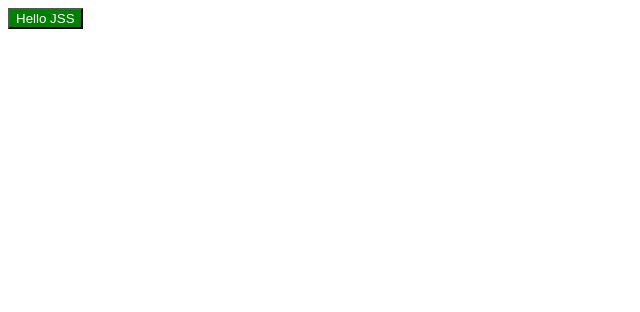
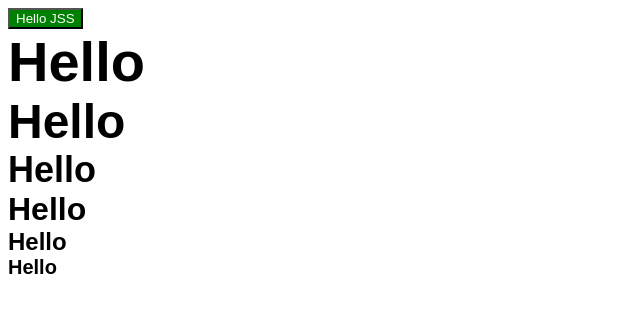
Before and after one commit to acmesquita/poc-jss, a React (Create React App) app: page / in a window 1280 px wide. Shown: the top 312 px of the page, without its empty margins (0-640 px from the left). Built offline with nearby package versions, Linux system fonts and the light colour scheme.

Commit message:
feat: create Typography component

```diff
--- a/src/App.jsx
+++ b/src/App.jsx
@@ -1,9 +1,15 @@
-import { Button, Theme } from './components'
+import { Button, Theme, Typography } from './components'
 
 function App() {
   return (
     <Theme>
       <Button>Hello JSS</Button>
+      <Typography variant="h1">Hello</Typography>
+      <Typography variant="h2">Hello</Typography>
+      <Typography variant="h3">Hello</Typography>
+      <Typography variant="h4">Hello</Typography>
+      <Typography variant="h5">Hello</Typography>
+      <Typography variant="h6">Hello</Typography>
     </Theme>
   );
 }
--- a/src/components/Theme/theme.js
+++ b/src/components/Theme/theme.js
@@ -1,4 +1,42 @@
+const reset = {
+  margin: 0,
+  padding: 0,
+  boxSize: 'border-box'
+}
+
 export const themeDefault = {
   colorPrimary: 'green',
-  colorSecundary: 'white'
+  colorSecundary: 'white',
+  typography: {
+    h1: {
+      ...reset,
+      fontSize: 56,
+      fontFamily: 'sans-serif'
+    },
+    h2: {
+      ...reset,
+      fontSize: 48,
+      fontFamily: 'sans-serif'
+    },
+    h3: {
+      ...reset,
+      fontSize: 36,
+      fontFamily: 'sans-serif'
+    },
+    h4: {
+      ...reset,
+      fontSize: 32,
+      fontFamily: 'sans-serif'
+    },
+    h5: {
+      ...reset,
+      fontSize: 24,
+      fontFamily: 'sans-serif'
+    },
+    h6: {
+      ...reset,
+      fontSize: 20,
+      fontFamily: 'sans-serif'
+    }
+  }
 }
--- /dev/null
+++ b/src/components/Typography/index.jsx
@@ -0,0 +1,19 @@
+import React from 'react'
+import { useTheme } from '../Theme'
+import { useStyles} from './styles'
+
+export const Typography = ({ variant, children }) => {
+  const theme = useTheme()
+  console.log(theme)
+  const classes = useStyles({ theme })
+
+  switch (variant) {
+    case 'h1': return <h1 className={classes[variant]}>{children}</h1>
+    case 'h2': return <h2 className={classes[variant]}>{children}</h2>
+    case 'h3': return <h3 className={classes[variant]}>{children}</h3>
+    case 'h4': return <h4 className={classes[variant]}>{children}</h4>
+    case 'h5': return <h5 className={classes[variant]}>{children}</h5>
+    case 'h6': return <h6 className={classes[variant]}>{children}</h6>
+    default:   return <p  className={classes[variant]}>{children}</p>
+  }
+}
--- /dev/null
+++ b/src/components/Typography/styles.js
@@ -0,0 +1,10 @@
+import { makeStyles } from "../../hooks";
+
+export const useStyles = makeStyles({
+  h1: ({ theme }) => ({...theme.typography.h1}),
+  h2: ({ theme }) => ({...theme.typography.h2}),
+  h3: ({ theme }) => ({...theme.typography.h3}),
+  h4: ({ theme }) => ({...theme.typography.h4}),
+  h5: ({ theme }) => ({...theme.typography.h5}),
+  h6: ({ theme }) => ({...theme.typography.h6}),
+})
--- a/src/components/index.js
+++ b/src/components/index.js
@@ -1,2 +1,3 @@
 export * from './Button'
 export * from './Theme'
+export * from './Typography'
--- a/src/index.jsx
+++ b/src/index.jsx
@@ -4,7 +4,7 @@ import {JssProvider} from 'react-jss'
 import App from './App';
 
 
-const generateId = (rule, sheet) => `vindi-${rule.key}-${Math.floor(Math.random() * 5000)}`
+const generateId = (rule) => `vindi-${rule.key}-${Math.floor(Math.random() * 5000)}`
 
 ReactDOM.render(
   <JssProvider generateId={generateId}>
```
